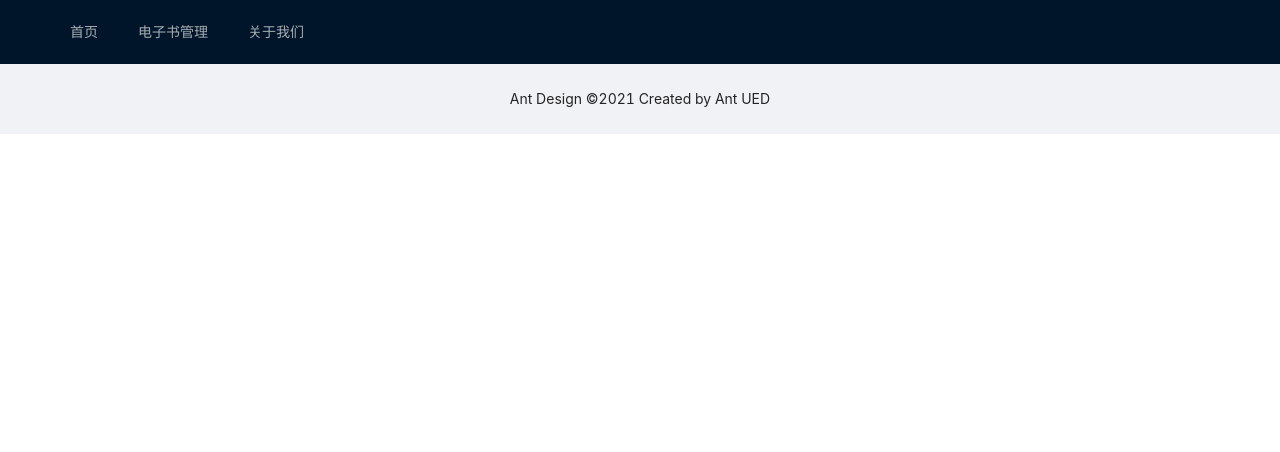
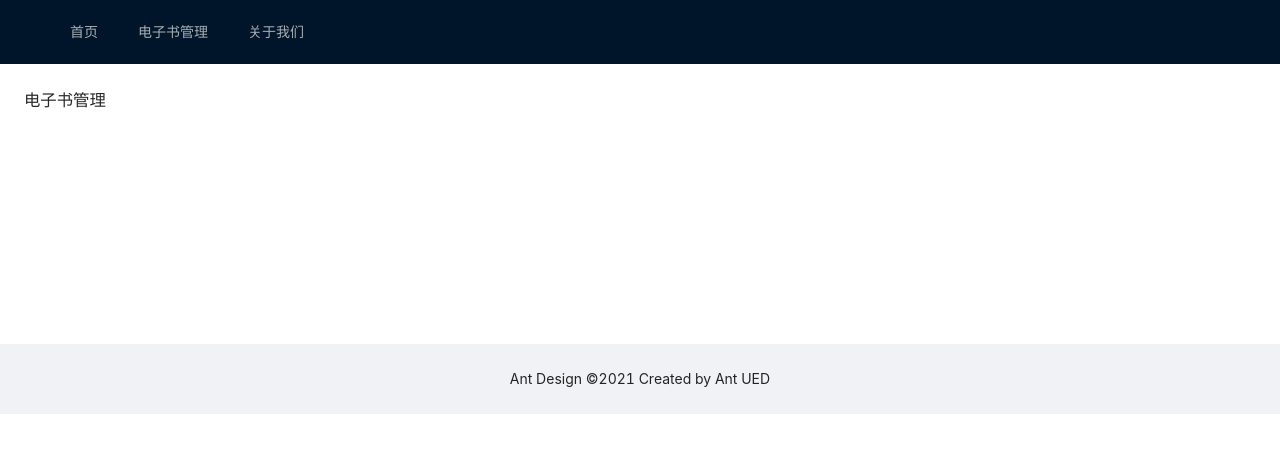
Before and after one commit to yuu2001/wiki, a Vue app in the folder web/: page /admin/ebook in a window 1280 px wide. Shown: the top 452 px of the page. Built offline with nearby package versions, Linux system fonts and the light colour scheme; no server answers.

Commit message:
37.修改电子书管理页面布局

```diff
--- a/web/src/views/admin/admin-ebook.vue
+++ b/web/src/views/admin/admin-ebook.vue
@@ -1,5 +1,13 @@
 <template>
-
+  <a-layout>
+    <a-layout-content
+        :style="{ background: '#fff', padding: '24px', margin: 0, minHeight: '280px' }"
+    >
+    <div>
+      <h3>电子书管理</h3>
+    </div>
+    </a-layout-content>
+  </a-layout>
 </template>
 
 <script>
```
